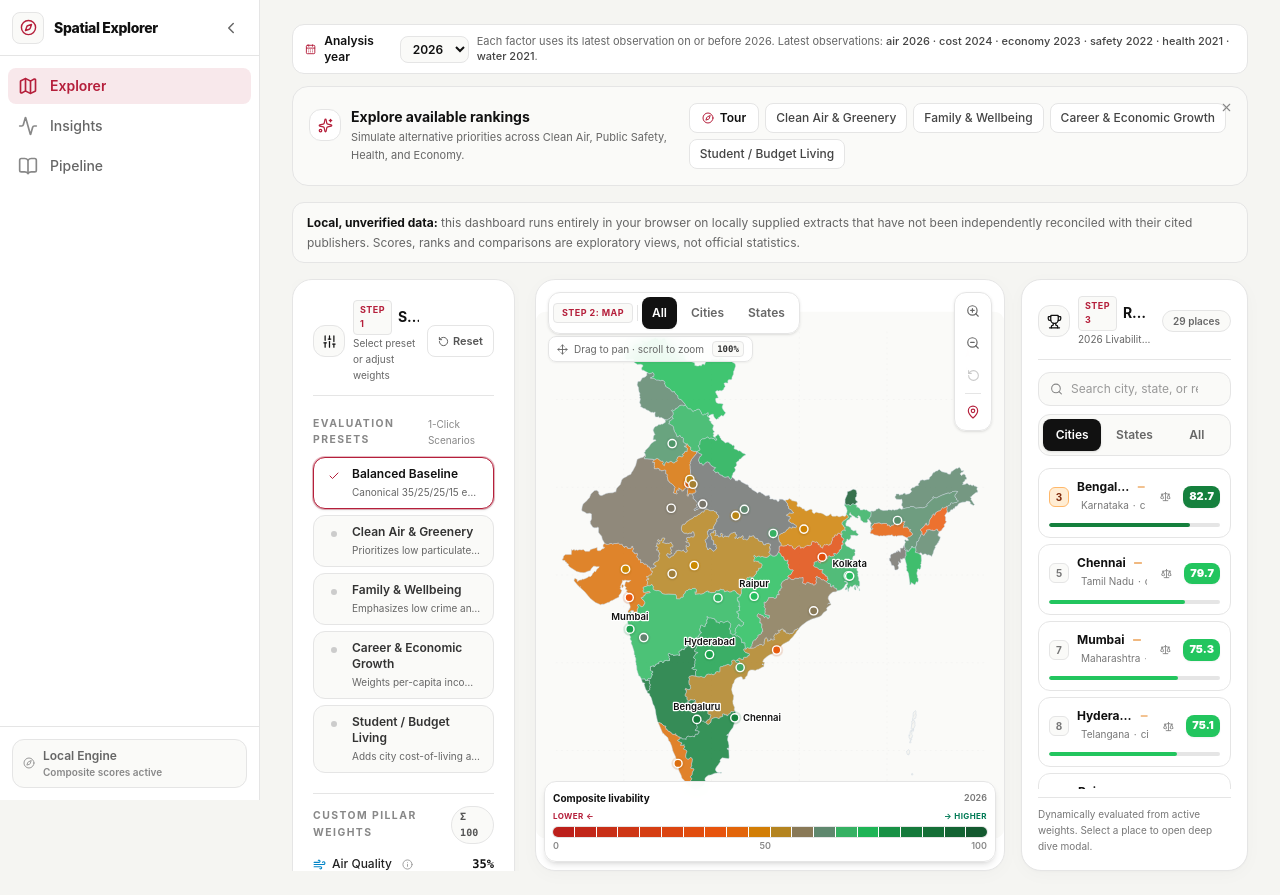
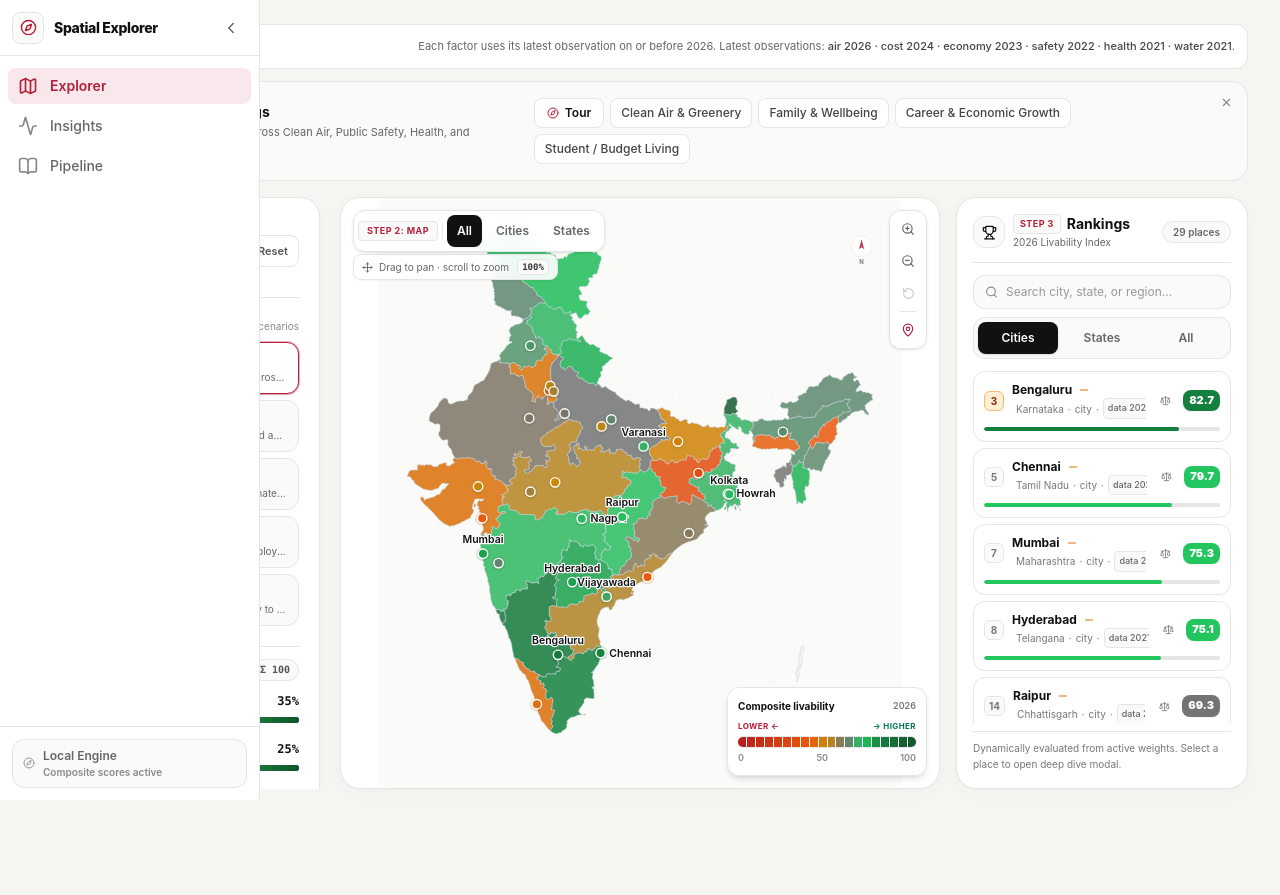
Before and after one commit to PARASMANI-KHUNTE/MCA_DSP_Project_2026, a React (Vite) app in the folder India Livability Intelligence System/frontend/: page / in a window 1280 px wide. After the commit the page ends 813 px from the top, so only its background shows below. Built offline with nearby package versions, Linux system fonts and the light colour scheme.

Commit message:
fix(ui): remove unverified data disclaimer banner from explorer view

```diff
--- a/India Livability Intelligence System/frontend/src/App.jsx
+++ b/India Livability Intelligence System/frontend/src/App.jsx
@@ -169,9 +169,9 @@ export default function App() {
   };
 
   return (
-    <div className="min-h-screen bg-[#F5F5F2] text-[#111111] font-sans flex flex-col">
+    <div className="flex min-h-screen flex-col bg-[#F5F5F2] font-sans text-[#111111] md:flex-row">
       {/* Sticky Mobile Top Header */}
-      <header className="sticky top-0 z-30 flex h-14 w-full items-center justify-between border-b border-[#E5E5E5] bg-white/95 px-4 backdrop-blur-md lg:hidden">
+      <header className="sticky top-0 z-30 flex h-14 w-full items-center justify-between border-b border-[#E5E5E5] bg-white/95 px-4 backdrop-blur-md md:hidden">
         <button
           onClick={() => setActiveTab("map")}
           className="flex items-center gap-2 text-left"
@@ -210,8 +210,8 @@ export default function App() {
       />
 
       {/* Main Content */}
-      <main className={`flex-1 transition-all duration-300 min-h-screen ${sidebarCollapsed ? "lg:pl-16" : "lg:pl-[260px]"}`}>
-        <div className="mx-auto max-w-[1600px] w-full px-4 sm:px-6 lg:px-8 py-4 sm:py-6">
+      <main className="min-w-0 flex-1">
+        <div className="mx-auto w-full max-w-[1600px] px-4 py-4 sm:px-6 sm:py-6 xl:px-8">
           {dataAvailable && activeTab !== "pipeline" && (
             <YearSelector
               year={selectedYear}
@@ -233,10 +233,6 @@ export default function App() {
                   availableFactors={DATA_COVERAGE.availableFactors || []}
                 />
 
-                <div className="mb-4 rounded-xl border border-[#E5E5E5] bg-[#FAFAF8] px-3.5 py-2.5 text-xs leading-relaxed text-[#666666]">
-                  <strong className="text-[#111111]">Local, unverified data:</strong> this dashboard runs entirely in your browser on locally supplied extracts that have not been independently reconciled with their cited publishers. Scores, ranks and comparisons are exploratory views, not official statistics.
-                </div>
-
                 {!DATA_COVERAGE.compositeAvailable && (
                   <div className="mb-4 rounded-xl border border-amber-200 bg-amber-50 px-3.5 py-2.5 text-xs leading-relaxed text-amber-900">
                     Composite rankings are unavailable because required indicators are missing. The map shows only available observed factors; missing tables remain unscored.
@@ -244,7 +240,7 @@ export default function App() {
                 )}
 
                 {/* Mobile View Toggle */}
-                <div className="mb-3 grid grid-cols-3 gap-1 rounded-xl border border-[#E5E5E5] bg-[#FAFAF8] p-1 sm:mb-4 lg:hidden">
+                <div className="mb-3 grid grid-cols-3 gap-1 rounded-xl border border-[#E5E5E5] bg-[#FAFAF8] p-1 sm:mb-4 xl:hidden">
                   {MOBILE_PANELS.map(panel => {
                     const Icon = panel.icon;
                     const active = mobilePanel === panel.id;
@@ -267,10 +263,10 @@ export default function App() {
                 </div>
 
                 {/* 3-Column Decision Grid */}
-                <div className="grid grid-cols-1 gap-4 lg:grid-cols-12 lg:h-[calc(100dvh-13rem)] lg:min-h-[580px]">
+                <div className="grid grid-cols-1 gap-4 xl:h-[calc(100dvh-13rem)] xl:min-h-[580px] xl:grid-cols-12">
                   {/* Left Column: Weights */}
                   <div
-                    className={`custom-scrollbar min-h-0 lg:col-span-3 lg:block lg:overflow-y-auto lg:pr-1 ${
+                    className={`custom-scrollbar min-h-0 xl:col-span-3 xl:block xl:overflow-y-auto xl:pr-1 ${
                       mobilePanel === "weights" ? "block" : "hidden"
                     }`}
                   >
@@ -291,9 +287,9 @@ export default function App() {
 
                   {/* Center Column: Interactive Map */}
                   <div
-                    className={`h-[460px] sm:h-[540px] lg:col-span-6 lg:h-full flex flex-col min-h-0 ${
+                    className={`flex h-[460px] min-h-0 flex-col sm:h-[540px] xl:col-span-6 xl:h-full ${
                       mobilePanel === "map" ? "flex" : "hidden"
-                    } lg:flex`}
+                    } xl:flex`}
                   >
                     <IndiaMap
                       places={rankedPlaces}
@@ -307,9 +303,9 @@ export default function App() {
 
                   {/* Right Column: Leaderboard */}
                   <div
-                    className={`h-[460px] sm:h-[540px] lg:col-span-3 lg:h-full flex flex-col min-h-0 ${
+                    className={`flex h-[460px] min-h-0 flex-col sm:h-[540px] xl:col-span-3 xl:h-full ${
                       mobilePanel === "rankings" ? "flex" : "hidden"
-                    } lg:flex`}
+                    } xl:flex`}
                   >
                     <Leaderboard
                       rankedPlaces={rankedPlaces}
```
